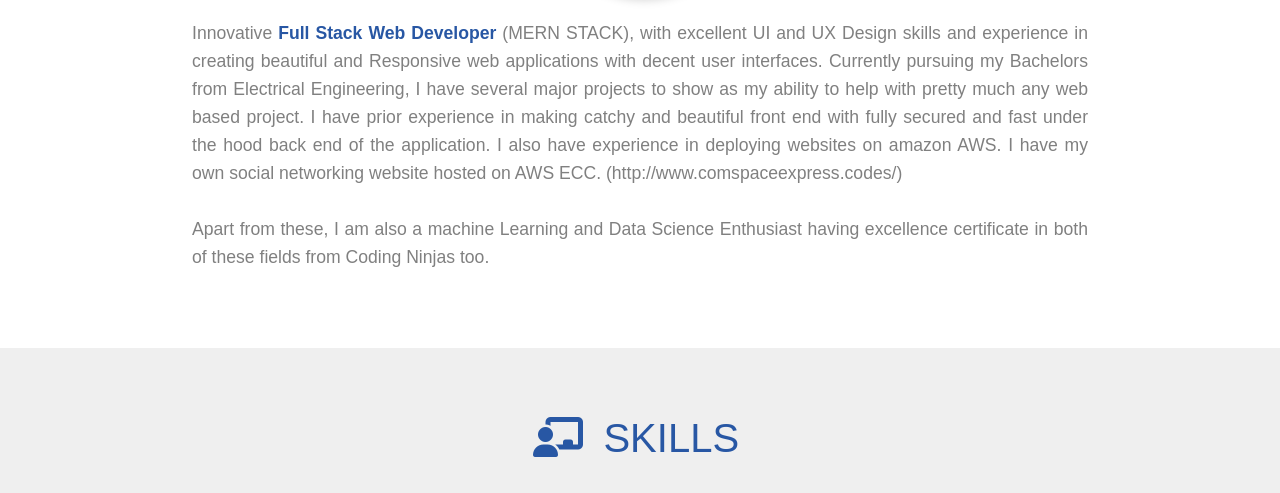
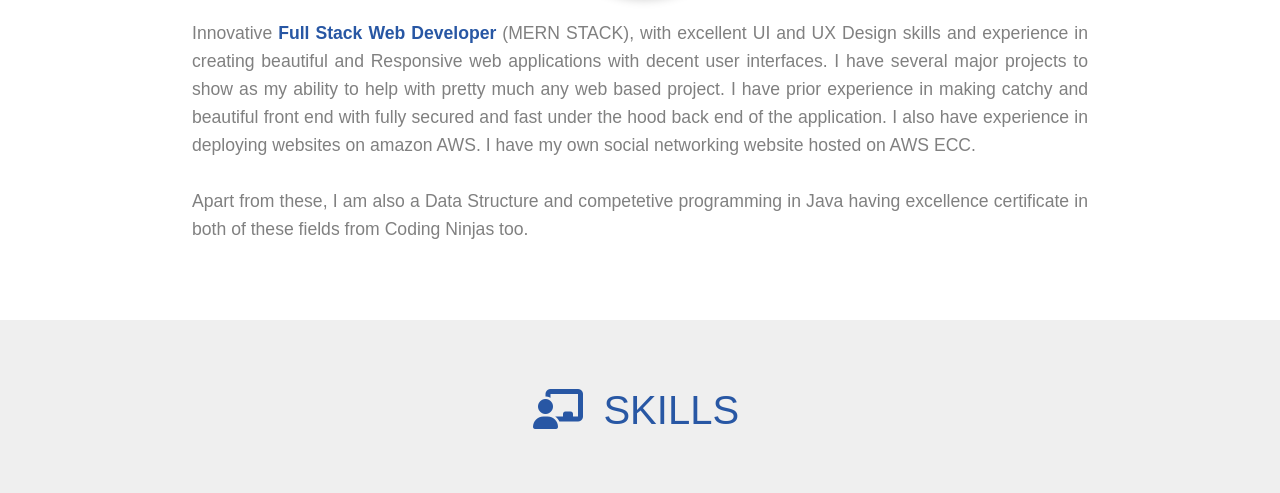
Before and after one commit to geniusrks1/myresume, a plain HTML site: page index.html in a window 1280 px wide. Shown: the part 604-1097 px from the top of the page. Drawn offline with Linux system fonts and the light colour scheme.

Commit message:
Update index.html

```diff
--- a/index.html
+++ b/index.html
@@ -107,9 +107,12 @@
             <div id="about-para">
 
                 <p>
-                    Innovative <span class="text-highlight">Full Stack Web Developer</span> (MERN STACK), with excellent UI and UX Design skills and experience in creating beautiful and Responsive web applications with decent user interfaces. Currently pursuing my Bachelors from Electrical Engineering, I have several major projects to show as my ability to help with pretty much any web based project. I have prior experience in making catchy and beautiful front end with fully secured and fast under the hood back end of the application. I also have experience in deploying websites on amazon AWS. I have my own social networking website hosted on AWS ECC. (http://www.comspaceexpress.codes/)
-                   <br> <br>Apart from these, I am also a machine Learning and Data Science Enthusiast having excellence certificate in both of these fields from Coding Ninjas too.
-                </p>
+                    Innovative <span class="text-highlight">Full Stack Web Developer</span> (MERN STACK), with excellent UI and UX Design skills and experience in creating beautiful and Responsive web applications with decent user interfaces.
+                    I have several major projects to show as my ability to help with pretty much any web based project.
+                    I have prior experience in making catchy and beautiful front end with fully secured and fast under the hood back end of the application.
+                    I also have experience in deploying websites on amazon AWS. I have my own social networking website hosted on AWS ECC.
+                   <br> <br>Apart from these, I am also a Data Structure and competetive programming  in Java  having excellence certificate in both of these fields from Coding Ninjas too.
+                 </p>
 
             </div>
 
```
